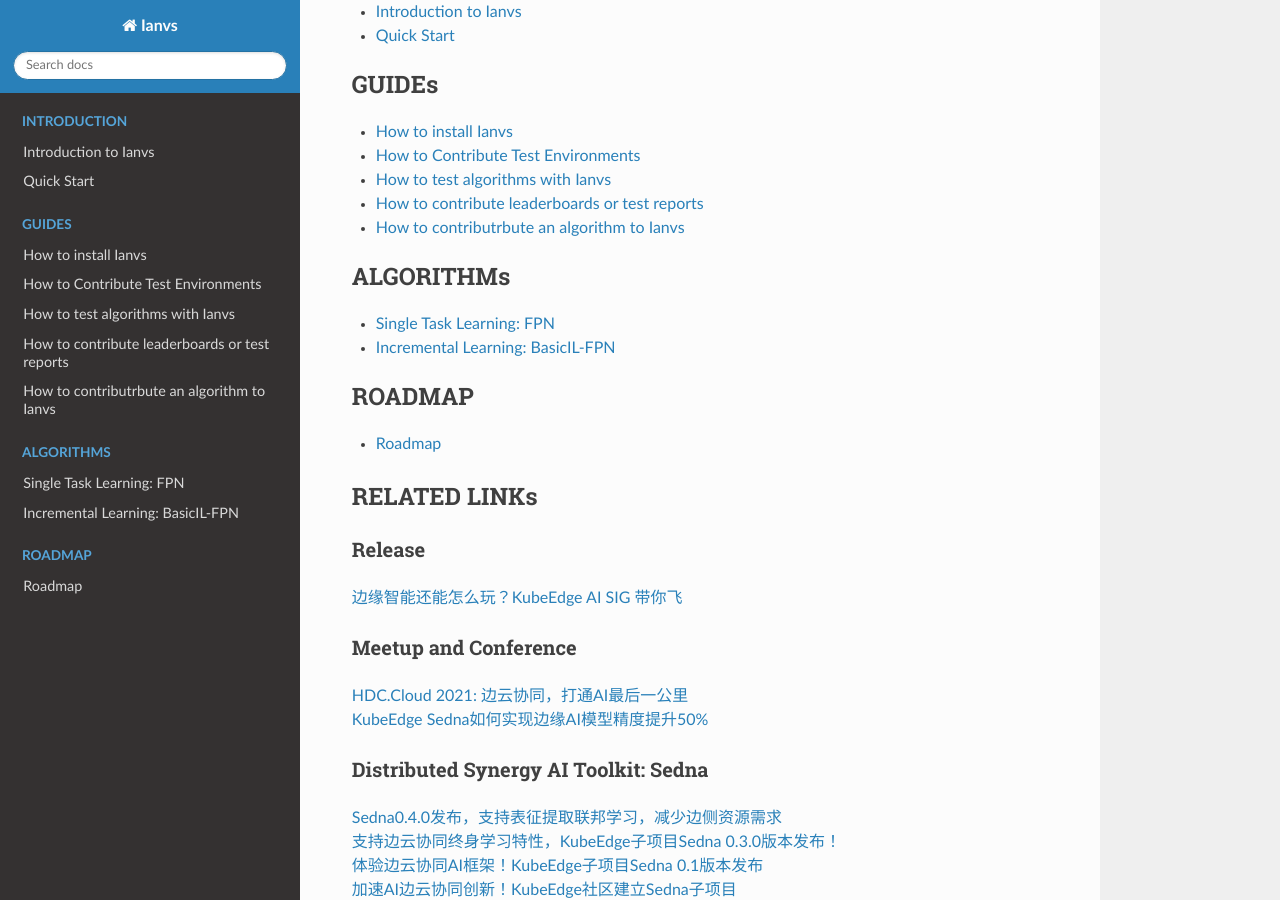
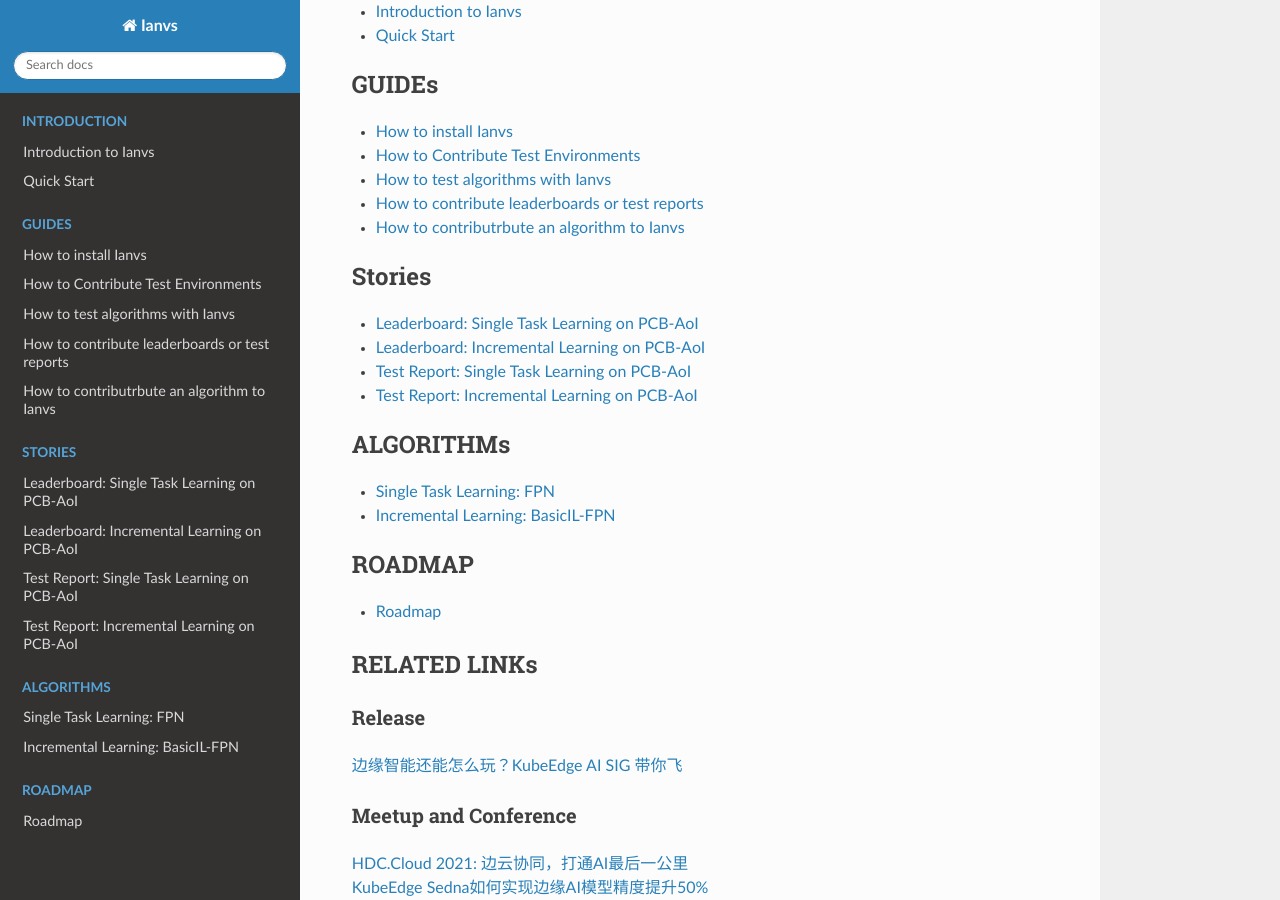
Before and after one commit to ECIL-EdgeAI/ianvs, a Sphinx documentation site: the page built from docs/index.rst, in a window 1280 px wide and 900 px high, scrolled down 520 px. Built offline with Sphinx 7.4.7 and the Read the Docs theme 2.0.0, drawn with Linux system fonts in a browser that asks for light colours; pages that are not in the unit, such as notebooks, are missing from menus.

Commit message:
Update index.rst

```diff
--- a/docs/index.rst
+++ b/docs/index.rst
@@ -34,6 +34,16 @@
     :caption: SCENARIOs
     Industrial Defect Detection: PCB-AoI <proposals/scenarios/industrial-defect-detection/pcb-api>
 
+.. toctree::
+    :maxdepth: 1
+    :titlesonly:
+    :glob:
+    :caption: Stories
+
+    Leaderboard: Single Task Learning on PCB-AoI <proposals/leaderboards/leaderboard-in-industrial-defect-detection-of-PCB-AoI/leaderboard-of-single-task-learning>
+    Leaderboard: Incremental Learning on PCB-AoI <proposals/leaderboards/leaderboard-in-industrial-defect-detection-of-PCB-AoI/leaderboard-of-incremental-learning>
+    Test Report: Single Task Learning on PCB-AoI <proposals/test-reports/testing-single-task-learing-in-industrial-defect-detection-with-pcb-aoi>
+    Test Report: Incremental Learning on PCB-AoI <proposals/test-reports/testing-incremental-learing-in-industrial-defect-detection-with-pcb-aoi>
 
 .. toctree::
     :maxdepth: 1
```
